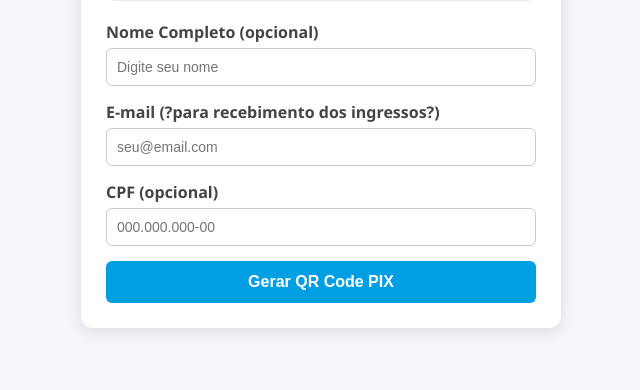
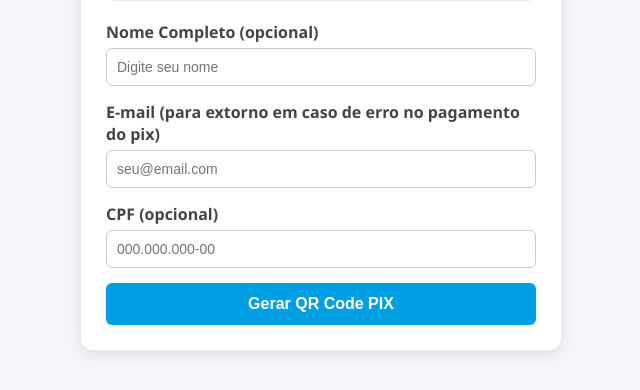
Before and after one commit to arthurjww/Bistro-2026, a Flask app: template frontend/templates/ingressos/pagamento.html in a window 1280 px wide. Shown: the part 203-593 px from the top of the page, without its empty margins (319-959 px from the left). Run offline with Flask 3, Linux system fonts and the light colour scheme; the template is opened without the code that fills it, so the values that code supplies are empty; parts of the project's set-up code (start-up, migrations or seed data) failed here and were passed over.

Commit message:
Erro em webhook ajustado. Escrito no HTML de pagamento que o email só serve para extorno em caso de problem no pix

```diff
--- a/frontend/templates/ingressos/pagamento.html
+++ b/frontend/templates/ingressos/pagamento.html
@@ -201,7 +201,7 @@
       </div>
 
       <div class="form-group">
-        <label for="email">E-mail (?para recebimento dos ingressos?)</label>
+        <label for="email">E-mail (para extorno em caso de erro no pagamento do pix)</label>
         <input type="email" id="email" required placeholder="seu@email.com">
       </div>
 
```
Also changed, not shown: backend/ingressos/routes.py (+7 -7 lines), teste.db (deleted).
